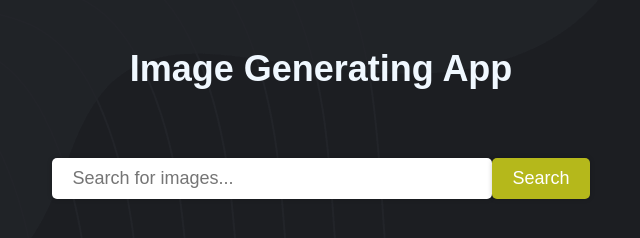
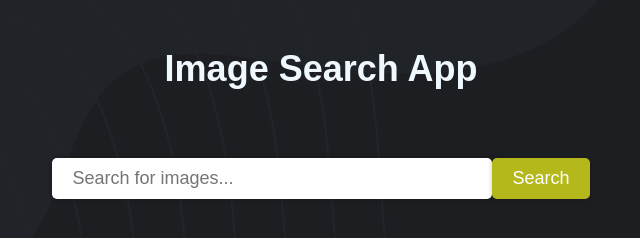
Before and after one commit to akcode55/image-searching, a plain HTML site: page index.html in a window 1280 px wide. Shown: the whole page, without its empty margins (319-959 px from the left). Drawn offline with Linux system fonts and the light colour scheme.

Commit message:
Update index.html

```diff
--- a/index.html
+++ b/index.html
@@ -8,7 +8,7 @@
     <link rel="stylesheet" href="style.css" />
   </head>
   <body>
-    <h1>Image Generating App</h1>
+    <h1>Image Search App</h1>
     <form>
       <input type="text" id="search-input" placeholder="Search for images..." />
       <button id="search-button">Search</button>
```
